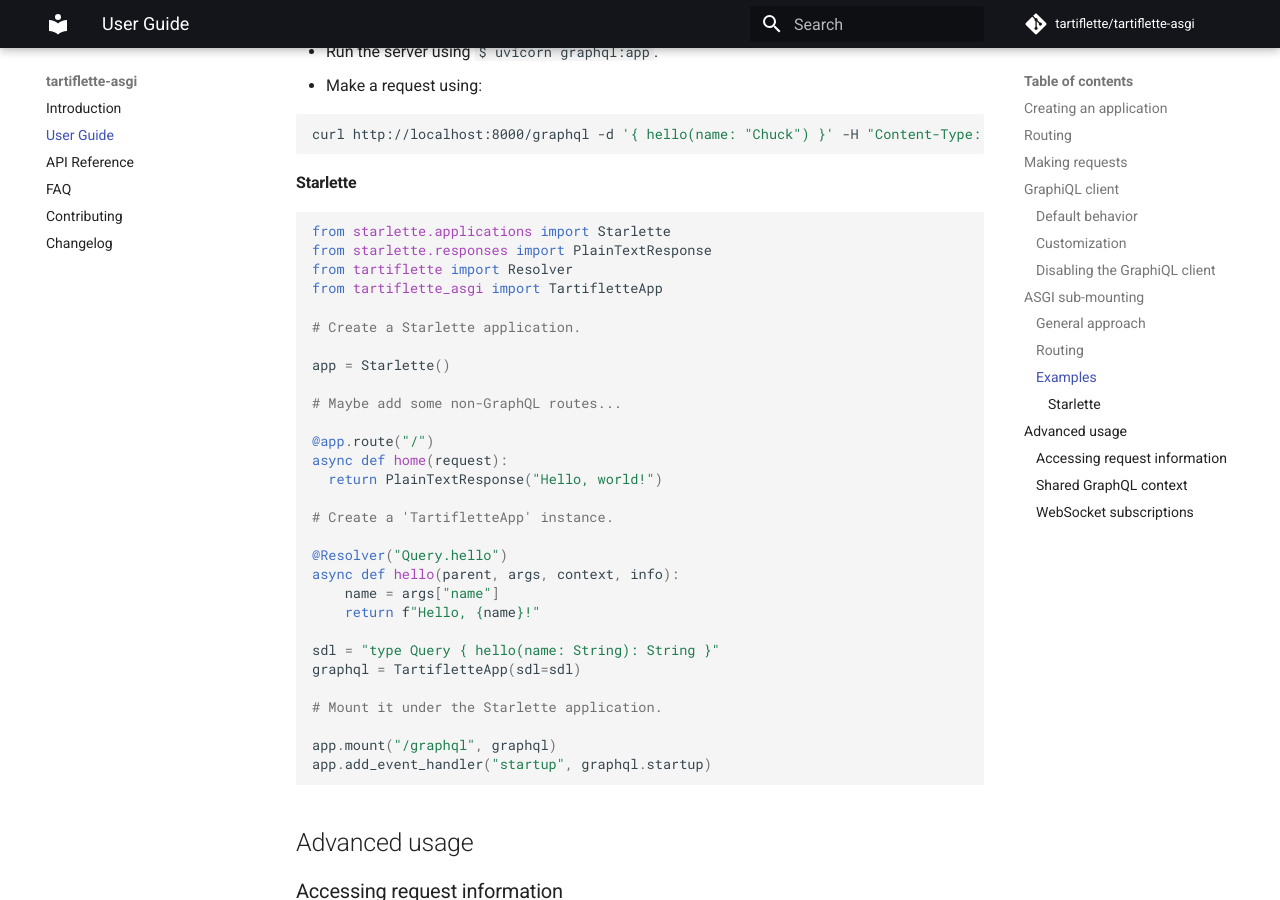
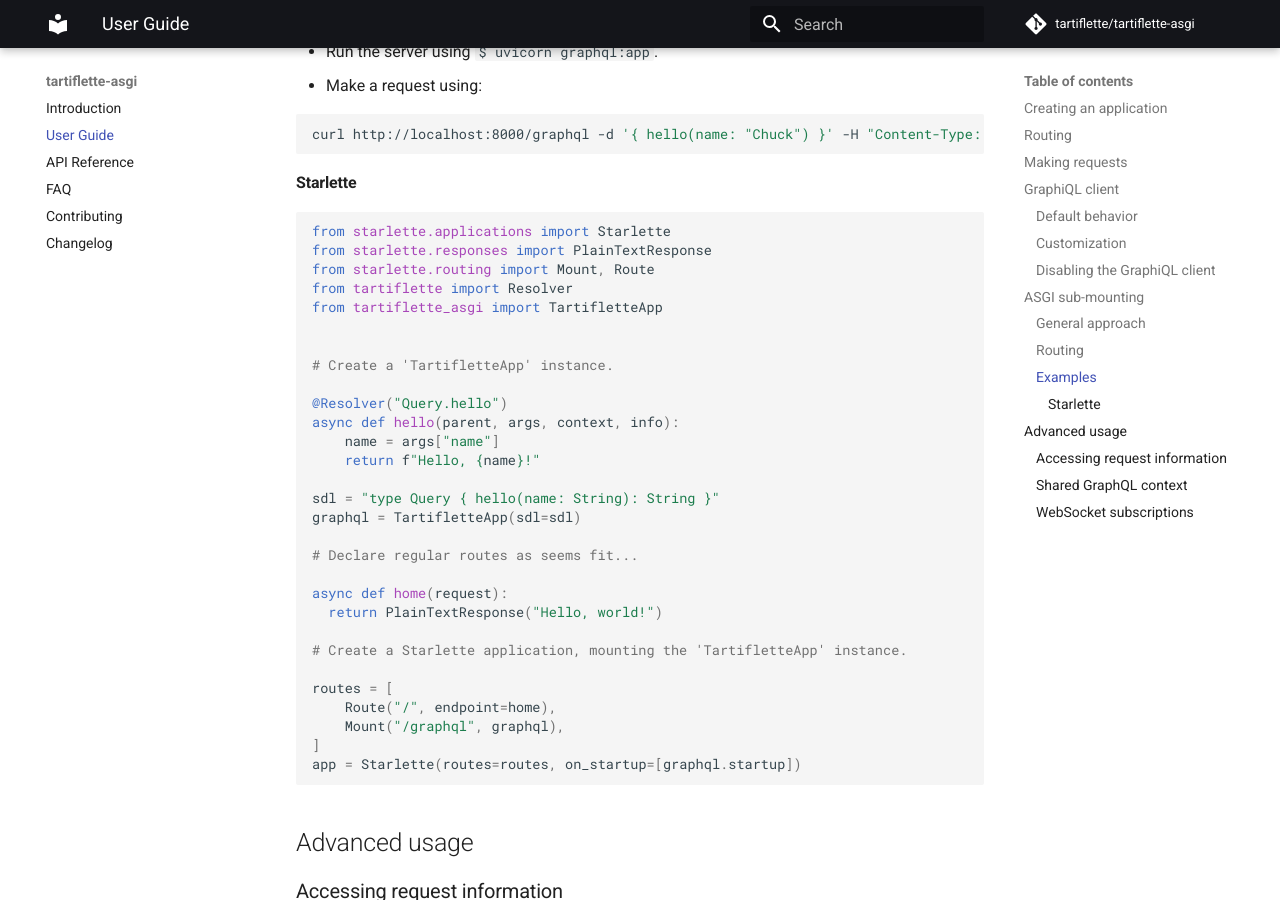
Before and after one commit to tartiflette/tartiflette-asgi, an MkDocs documentation site: the page built from docs/usage.md, in a window 1280 px wide and 900 px high, scrolled down 4894 px. Built offline with MkDocs 1.6.1 and Material for MkDocs 9.7.7, drawn with Linux system fonts in a browser that asks for light colours; comment, search, counter and statistics services are not loaded.

Commit message:
Support starelette>=v0.13

````diff
--- a/docs/usage.md
+++ b/docs/usage.md
@@ -168,18 +168,10 @@
 ```python
 from starlette.applications import Starlette
 from starlette.responses import PlainTextResponse
+from starlette.routing import Mount, Route
 from tartiflette import Resolver
 from tartiflette_asgi import TartifletteApp
 
-# Create a Starlette application.
-
-app = Starlette()
-
-# Maybe add some non-GraphQL routes...
-
-@app.route("/")
-async def home(request):
-  return PlainTextResponse("Hello, world!")
 
 # Create a 'TartifletteApp' instance.
 
@@ -191,10 +183,18 @@
 sdl = "type Query { hello(name: String): String }"
 graphql = TartifletteApp(sdl=sdl)
 
-# Mount it under the Starlette application.
+# Declare regular routes as seems fit...
 
-app.mount("/graphql", graphql)
-app.add_event_handler("startup", graphql.startup)
+async def home(request):
+  return PlainTextResponse("Hello, world!")
+
+# Create a Starlette application, mounting the 'TartifletteApp' instance.
+
+routes = [
+    Route("/", endpoint=home),
+    Mount("/graphql", graphql),
+]
+app = Starlette(routes=routes, on_startup=[graphql.startup])
 ```
 
 ## Advanced usage
--- a/setup.py
+++ b/setup.py
@@ -39,7 +39,7 @@
     package_data={"tartiflette_asgi": ["py.typed"]},
     include_package_data=True,
     zip_safe=False,
-    install_requires=["starlette>=0.12,<0.13", "tartiflette>=1.0,<1.2"],
+    install_requires=["starlette==0.13.*", "tartiflette>=1.0,<1.2"],
     python_requires=">=3.6",
     # https://pypi.org/pypi?%3Aaction=list_classifiers
     license="MIT",
````
Also changed, not shown: CHANGELOG.md (+4 -0 lines), 2 other files.
